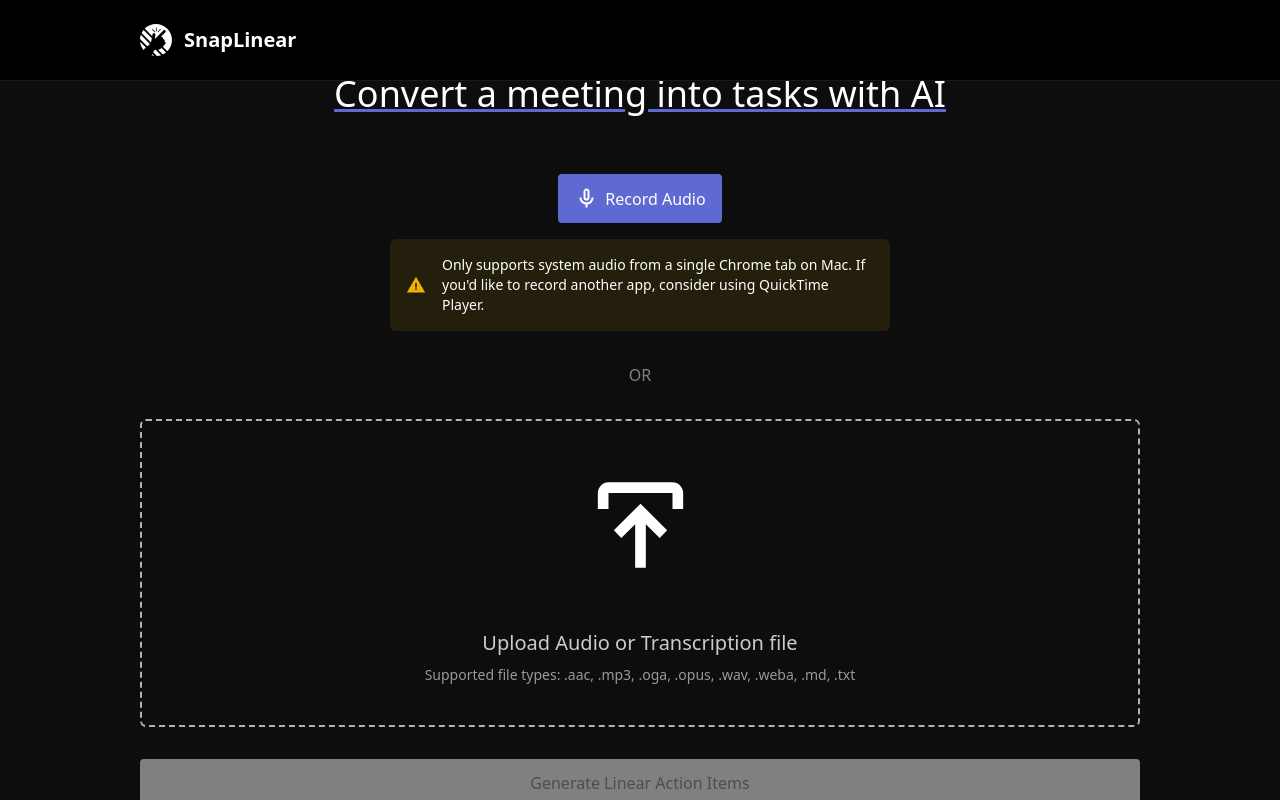
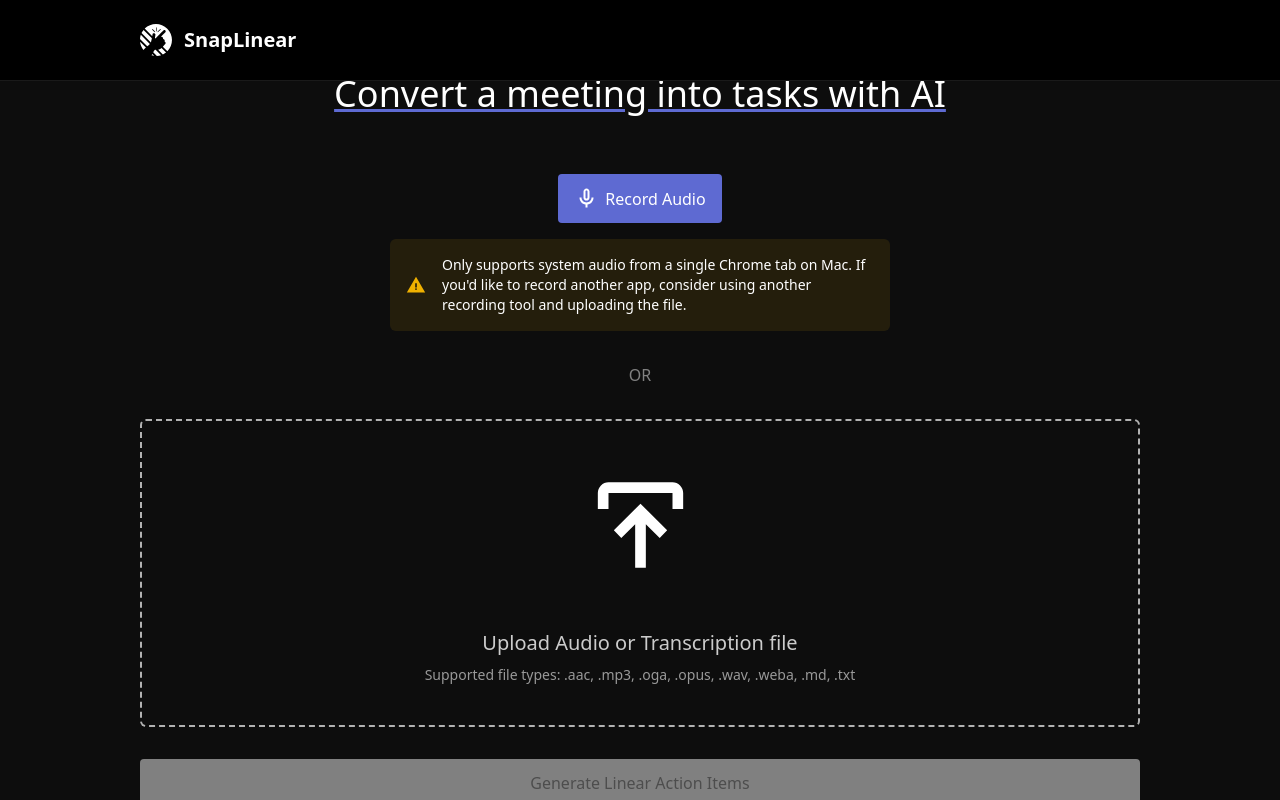
Before and after one commit to buildwithlayer/SnapTask, a React (Vite) app in the folder client/: page / in a window 1280 px wide. Built offline with nearby package versions, Linux system fonts and the light colour scheme.

Commit message:
Edit disclaimer

```diff
--- a/client/src/FileUpload.tsx
+++ b/client/src/FileUpload.tsx
@@ -168,7 +168,7 @@ function FileUpload() {
                     <p className="text-sm">
                       Only supports system audio from a single Chrome tab on
                       Mac. If you'd like to record another app, consider using
-                      QuickTime Player.
+                      another recording tool and uploading the file.
                     </p>
                   </div>
                 )}
```
